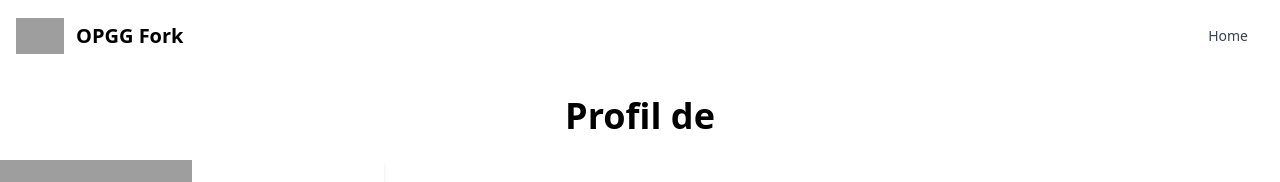
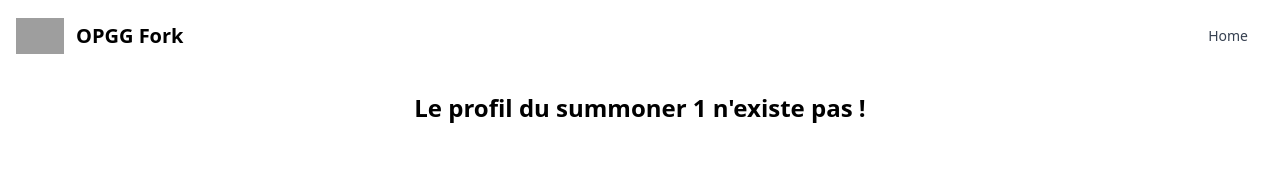
Before and after one commit to blardtony/fork-opgg, an Angular app: page /summoner/1 in a window 1280 px wide. Shown: the top 182 px of the page. Built offline with nearby package versions, Linux system fonts and the light colour scheme; no server answers; grey boxes are pictures that could not be loaded.

Commit message:
Handle summoner not found

```diff
--- a/src/app/atoms/search-bar/search-bar.component.ts
+++ b/src/app/atoms/search-bar/search-bar.component.ts
@@ -16,9 +16,7 @@ export class SearchBarComponent {
   constructor(private router: Router, private activatedRoute: ActivatedRoute) { }
   get name() { return this.formNameSummoners.get('name'); }
   onSubmit() {
-    console.log(this.formNameSummoners.valid)
     if (this.formNameSummoners.valid) {
-      console.log(this.name?.value)
       this.router.navigate(['/summoner/'+ this.name?.value]).then(res => console.log(res)).catch(e => console.log("error " + e))
     }
   }
--- a/src/app/pages/profile/profile.component.html
+++ b/src/app/pages/profile/profile.component.html
@@ -1,3 +1,11 @@
+<div *ngIf="errorMessage" class="text-center mt-5 font-bold">
+  <div class="text-2xl">
+    {{errorMessage}}
+  </div>
+
+</div>
+
+<div *ngIf="!errorMessage">
   <div class="header-profile py-6">
     <div class="text-4xl font-bold text-center">
       Profil de {{ summoner?.name }}
@@ -9,3 +17,4 @@
   </div>
 
   <app-matches [matches]="matches"></app-matches>
+</div>
--- a/src/app/pages/profile/profile.component.ts
+++ b/src/app/pages/profile/profile.component.ts
@@ -3,6 +3,7 @@ import {SummonerService} from "../../service/summoner.service";
 import {Summoner} from "../../models/summoner.model";
 import {ActivatedRoute} from "@angular/router";
 import {Match} from "../../models/match.model";
+import {catchError} from "rxjs";
 
 @Component({
   selector: 'app-profile',
@@ -17,7 +18,8 @@ export class ProfileComponent implements OnInit {
   summoner : Summoner | null;
   matchesId : any
   matches: Array<Match>
-
+  notFound: boolean
+  errorMessage: string;
   constructor(private summonerService : SummonerService, private route: ActivatedRoute) {
     this.rankTier = "";
     this.lp = 0;
@@ -25,10 +27,19 @@ export class ProfileComponent implements OnInit {
     this.matchesId = []
     this.matches = []
     this.summoner = null;
+    this.notFound = false
+    this.errorMessage = ""
   }
   ngOnInit(): void {
     const name: string = this.route.snapshot.params['name'];
-    this.summonerService.getSummonerByName(name).subscribe(summoner => {
+    this.summonerService.getSummonerByName(name).pipe(
+      catchError(err => {
+          this.errorMessage = "Le profil du summoner " + name +" n'existe pas !";
+          console.log(err)
+        return [];
+      })
+    )
+      .subscribe(summoner => {
       this.summoner = summoner
       this.rankTier = this.summoner.tier + " " + this.summoner.rank
       this.lp = this.summoner.leaguePoints
```
Lines whose indentation alone changed are shown as unchanged.
